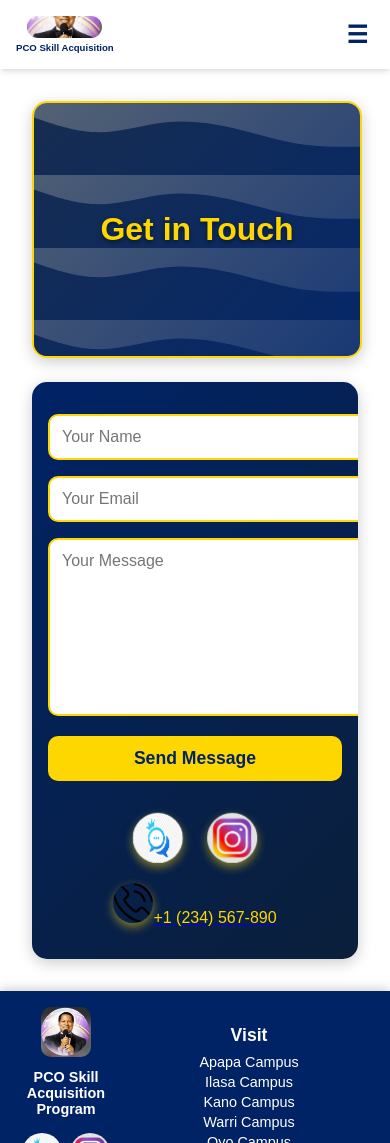
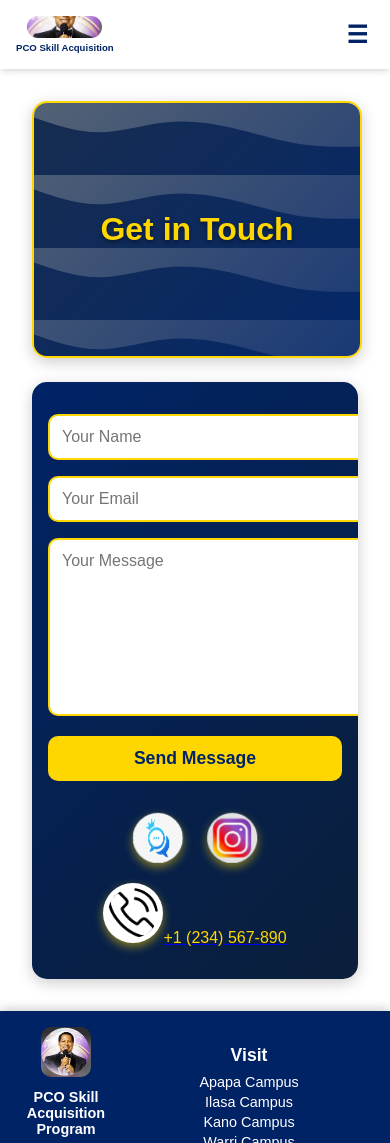
Before and after one commit to pco-skill-acquisition/pcoskillacquisition, a Next.js app: page /contact-us in a window 390 px wide. Shown: the top 1143 px of the page. Built offline with nearby package versions, Linux system fonts and the light colour scheme.

Commit message:
Update contact-us/style.module.css to enhance phone icon styling

```diff
--- a/app/contact-us/style.module.css
+++ b/app/contact-us/style.module.css
@@ -131,9 +131,13 @@
 }
 
 .phoneIcon {
+  width: 50px; /* Increased to match social icons */
+  height: 50px; /* Increased to match social icons */
+  padding: 5px; /* Added padding for balance */
   border-radius: 50%;
   box-shadow: 0 4px 10px rgba(255, 215, 0, 0.5);
   transition: transform 0.3s ease, box-shadow 0.3s ease;
+  background-color: #ffffff; /* Added background to frame the icon */
 }
 
 .phoneIcon:hover {
```
